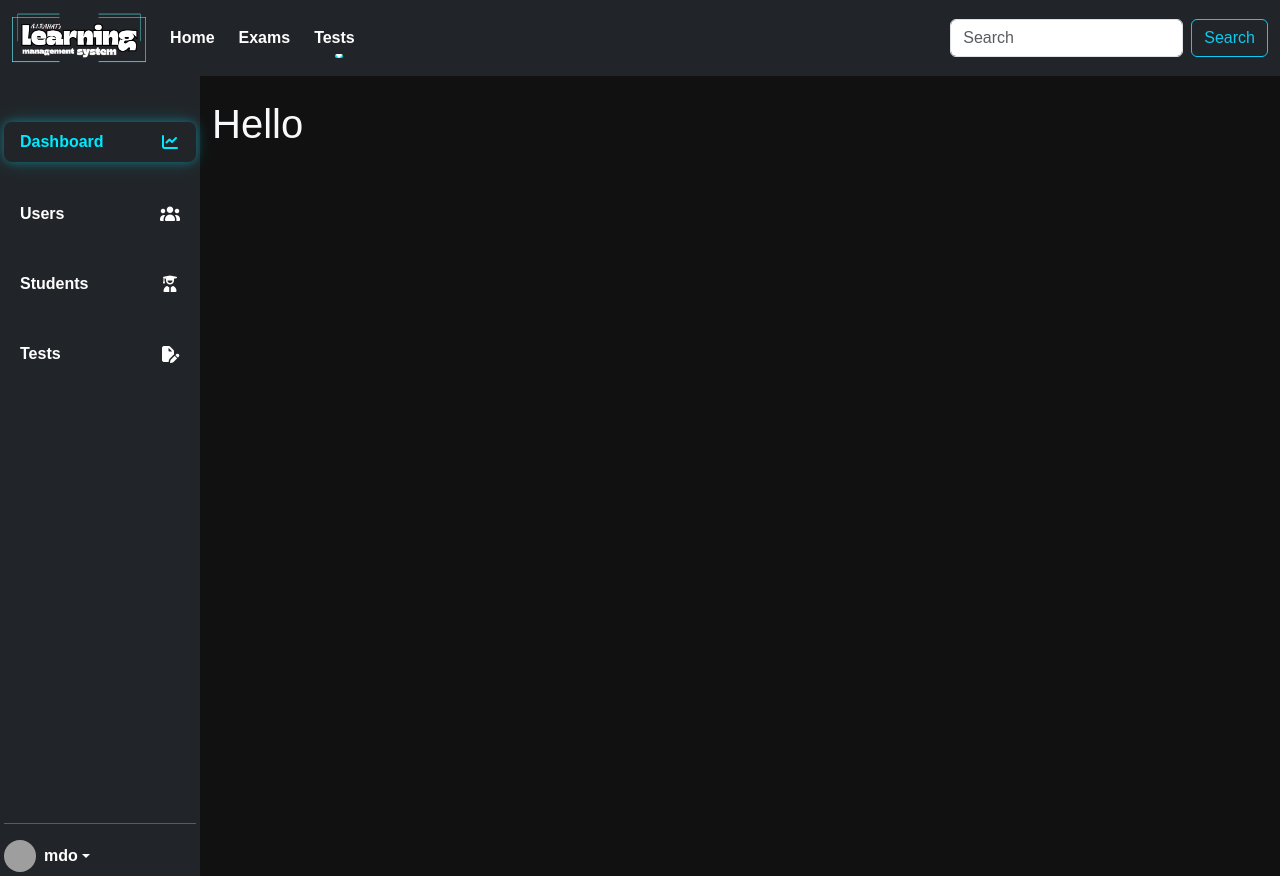
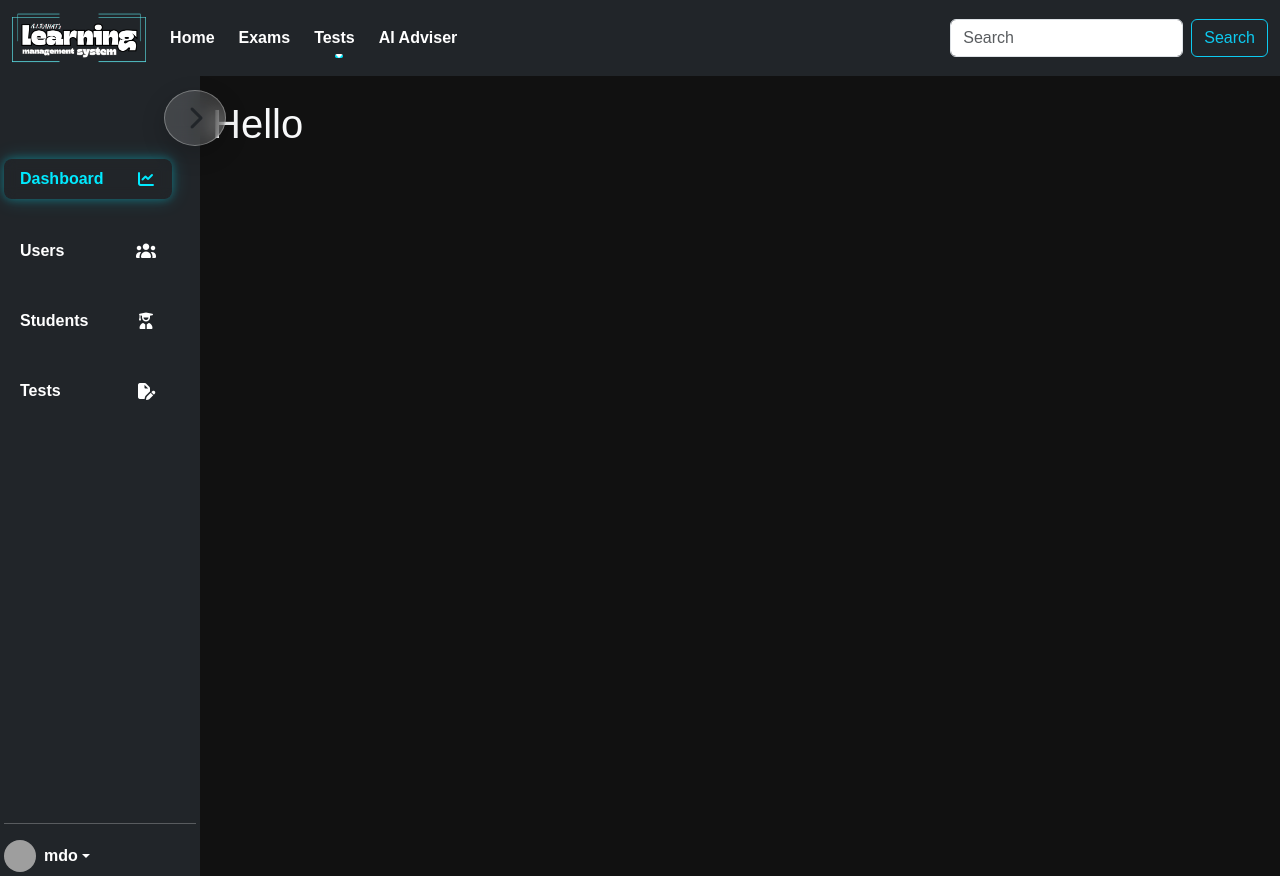
Before and after one commit to airahat/smart-lms, a Vue app: page / in a window 1280 px wide. Built offline with nearby package versions, Linux system fonts and the light colour scheme; grey boxes are pictures that could not be loaded.

Commit message:
created sidebar

```diff
--- a/src/App.vue
+++ b/src/App.vue
@@ -3,7 +3,11 @@ import Nav from './layout/Nav.vue';
 import 'bootstrap/dist/css/bootstrap.min.css';
 import 'bootstrap/dist/js/bootstrap.bundle.min.js';
 import './assets/style.css';
+import './assets/main.js';
 import Sidebar from './layout/Sidebar.vue';
+
+
+
 
 
 </script>
@@ -15,7 +19,7 @@ import Sidebar from './layout/Sidebar.vue';
     </header>
     <div class="d-flex min-vh-100">
         <Sidebar />
-        <main class="container mt-4">
+        <main class="container-fluid mt-4">
 
             <router-view>
 
--- a/src/assets/base.css
+++ /dev/null
@@ -1,86 +0,0 @@
-/* color palette from <https://github.com/vuejs/theme> */
-:root {
-  --vt-c-white: #ffffff;
-  --vt-c-white-soft: #f8f8f8;
-  --vt-c-white-mute: #f2f2f2;
-
-  --vt-c-black: #181818;
-  --vt-c-black-soft: #222222;
-  --vt-c-black-mute: #282828;
-
-  --vt-c-indigo: #2c3e50;
-
-  --vt-c-divider-light-1: rgba(60, 60, 60, 0.29);
-  --vt-c-divider-light-2: rgba(60, 60, 60, 0.12);
-  --vt-c-divider-dark-1: rgba(84, 84, 84, 0.65);
-  --vt-c-divider-dark-2: rgba(84, 84, 84, 0.48);
-
-  --vt-c-text-light-1: var(--vt-c-indigo);
-  --vt-c-text-light-2: rgba(60, 60, 60, 0.66);
-  --vt-c-text-dark-1: var(--vt-c-white);
-  --vt-c-text-dark-2: rgba(235, 235, 235, 0.64);
-}
-
-/* semantic color variables for this project */
-:root {
-  --color-background: var(--vt-c-white);
-  --color-background-soft: var(--vt-c-white-soft);
-  --color-background-mute: var(--vt-c-white-mute);
-
-  --color-border: var(--vt-c-divider-light-2);
-  --color-border-hover: var(--vt-c-divider-light-1);
-
-  --color-heading: var(--vt-c-text-light-1);
-  --color-text: var(--vt-c-text-light-1);
-
-  --section-gap: 160px;
-}
-
-@media (prefers-color-scheme: dark) {
-  :root {
-    --color-background: var(--vt-c-black);
-    --color-background-soft: var(--vt-c-black-soft);
-    --color-background-mute: var(--vt-c-black-mute);
-
-    --color-border: var(--vt-c-divider-dark-2);
-    --color-border-hover: var(--vt-c-divider-dark-1);
-
-    --color-heading: var(--vt-c-text-dark-1);
-    --color-text: var(--vt-c-text-dark-2);
-  }
-}
-
-*,
-*::before,
-*::after {
-  box-sizing: border-box;
-  margin: 0;
-  font-weight: normal;
-}
-
-body {
-  min-height: 100vh;
-  color: var(--color-text);
-  background: var(--color-background);
-  transition:
-    color 0.5s,
-    background-color 0.5s;
-  line-height: 1.6;
-  font-family:
-    Inter,
-    -apple-system,
-    BlinkMacSystemFont,
-    'Segoe UI',
-    Roboto,
-    Oxygen,
-    Ubuntu,
-    Cantarell,
-    'Fira Sans',
-    'Droid Sans',
-    'Helvetica Neue',
-    sans-serif;
-  font-size: 15px;
-  text-rendering: optimizeLegibility;
-  -webkit-font-smoothing: antialiased;
-  -moz-osx-font-smoothing: grayscale;
-}
--- a/src/assets/main.css
+++ b/src/assets/main.css
@@ -1,4 +1,4 @@
-@import './base.css';
+/* @import './base.css';
 
 #app {
   max-width: 1280px;
@@ -32,4 +32,4 @@ a,
     grid-template-columns: 1fr 1fr;
     padding: 0 2rem;
   }
-}
+} */
--- /dev/null
+++ b/src/assets/main.js
@@ -0,0 +1,8 @@
+document.addEventListener('DOMContentLoaded', () => {
+  const sidebar = document.getElementById('sidebar');
+  const toggleBtn = document.getElementById('toggle-div');
+
+  toggleBtn.addEventListener('click', () => {
+    sidebar.classList.toggle('collapsed');
+  });
+});
--- a/src/assets/style.css
+++ b/src/assets/style.css
@@ -64,6 +64,12 @@ body {
 
 .sidebar {
 min-width: 200px !important ;
+/* margin-left: -185px; */
+  transition: all 0.3s ease;
+}
+.sidebar.collapsed {
+
+margin-left: -185px;
 }
 
 .sidebar .router-link-active {
@@ -78,3 +84,38 @@ min-width: 200px !important ;
 .sidebar .router-link-active i {
   color: #00eaff;
 }
+
+
+
+
+.toggle-div {
+  background: rgba(255, 255, 255, 0.15);
+  backdrop-filter: blur(10px);
+  -webkit-backdrop-filter: blur(10px);
+  border: 1px solid rgba(255, 255, 255, 0.3);
+  border-radius: 50%;
+  padding: 15px;
+  display: flex;
+  justify-content: center;
+  align-items: center;
+  position: relative;
+  left: 30px;
+  top: 10px;
+  margin-bottom: 25px;
+  box-shadow: 0 8px 25px rgba(0, 0, 0, 0.2);
+  transition: all 0.4s ease-in-out;
+  cursor: pointer;
+}
+
+
+.sidebar:not(.collapsed) .toggle-div:hover {
+  background: rgba(255, 255, 255, 0.25);
+  box-shadow: 0 12px 30px rgba(0, 0, 0, 0.25);
+  /* transform: translateY(-3px);    */
+  transform: rotate(180deg);
+}
+
+
+.fa-chevron-right{
+  font-weight: bolder;
+}
--- a/src/layout/Nav.vue
+++ b/src/layout/Nav.vue
@@ -29,6 +29,9 @@
           </ul>
         </li>
 
+        <li class="nav-item me-2">
+          <router-link class="nav-link" to="/ai-advisor">AI Adviser</router-link>
+        </li>
       </ul>
       <form class="d-flex">
         <input class="form-control me-2" type="search" placeholder="Search" aria-label="Search">
--- a/src/layout/Sidebar.vue
+++ b/src/layout/Sidebar.vue
@@ -1,7 +1,12 @@
 <template>
-  <div class="d-flex flex-column sidebar pt-5  p-1 text-white bg-dark ">
+  <div id="sidebar" class="d-flex flex-column sidebar   p-1 text-white bg-dark ">
+      <div class="toggle-div ms-auto" id="toggle-div">
+        <i class="fa-solid fa-chevron-right text-dark fs-4"></i>
 
-    <ul class="nav nav-pills flex-column mb-auto text-start">
+      </div>
+
+
+    <ul class="nav nav-pills flex-column mb-auto pe-4 text-start">
 
       <li>
         <router-link to="/" class="nav-link text-white  d-flex align-items-center">
```
Also changed, not shown: 1 other file (tests, documents, lock files or other folders).
